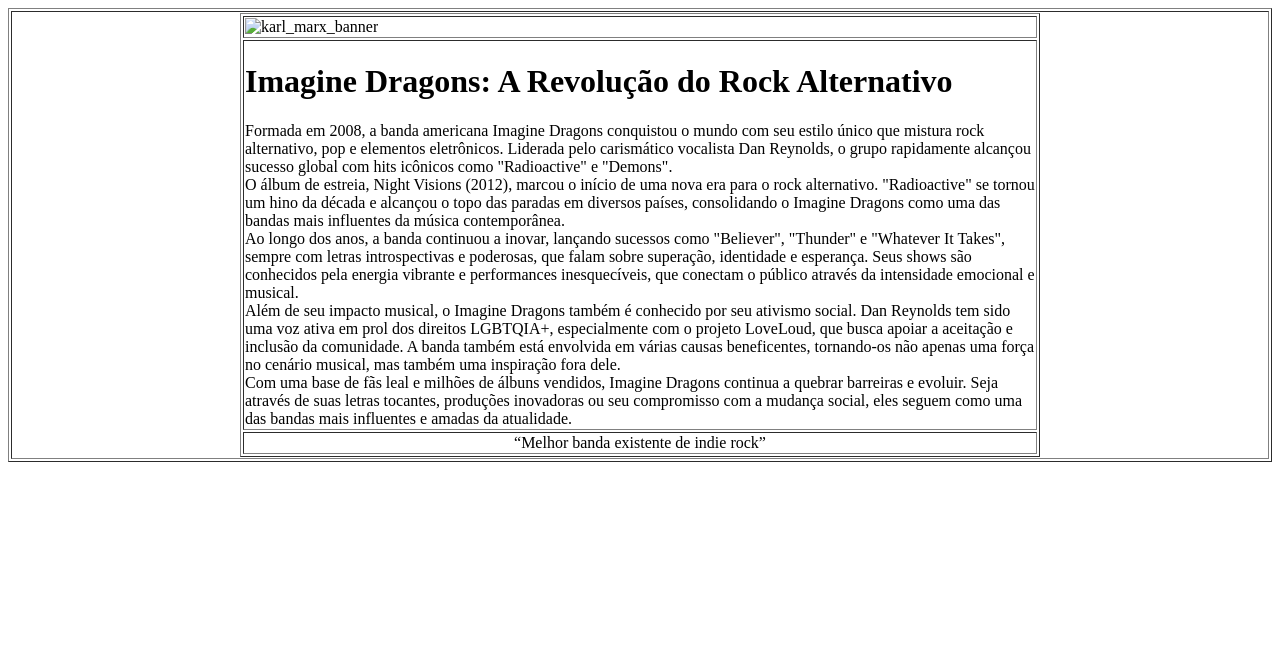
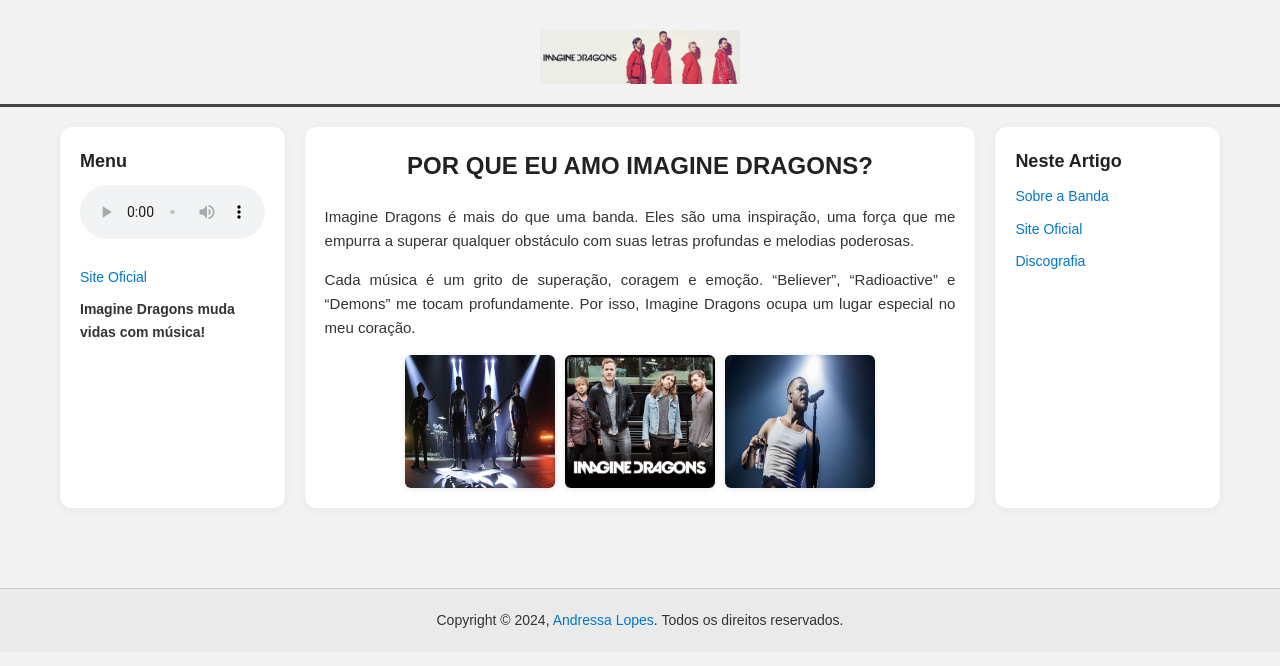
Before and after one commit to AndreessaLopes/dio_wikipedia, a plain HTML site: page index.html in a window 1280 px wide. Drawn offline with Linux system fonts and the light colour scheme.

Commit message:
Refactor code structure for improved readability and maintainability

```diff
--- /dev/null
+++ b/assets/css/style.css
@@ -0,0 +1,165 @@
+/* Reset geral */
+* {
+    margin: 0;
+    padding: 0;
+    box-sizing: border-box;
+}
+
+/* Corpo do site */
+body {
+    font-family: Arial, sans-serif;
+    background-color: #f2f2f2;
+    color: #333;
+    line-height: 1.6;
+}
+
+/* Logo */
+.logo {
+    display: flex;
+    justify-content: center;
+    align-items: center;
+    padding: 20px;
+    margin-top: 10px;
+}
+
+/* Barra horizontal decorativa */
+.bar {
+    height: 3px;
+    background-color: #444;
+    margin-bottom: 20px;
+}
+
+/* Estrutura geral */
+.content {
+    display: flex;
+    max-width: 1200px;
+    margin: 0 auto;
+    padding: 0 20px 40px;
+    gap: 20px;
+}
+
+/* Cartões com fundo branco e sombra */
+.sidebar,
+.main,
+.anchors {
+    background-color: #fff;
+    padding: 20px;
+    border-radius: 12px;
+    box-shadow: 0 2px 10px rgba(0, 0, 0, 0.05);
+}
+
+/* Larguras principais */
+.sidebar {
+    width: 20%;
+}
+
+.main {
+    width: 60%;
+}
+
+.anchors {
+    width: 20%;
+}
+
+/* Cabeçalhos */
+.sidebar h2,
+.anchors h2 {
+    font-size: 18px;
+    margin-bottom: 10px;
+    color: #222;
+    font-weight: bold;
+}
+
+.main h1 {
+    font-size: 24px;
+    margin-bottom: 20px;
+    text-align: center;
+    color: #222;
+}
+
+/* Parágrafos */
+.main p {
+    margin-bottom: 15px;
+    text-align: justify;
+    font-size: 15px;
+}
+
+/* Galeria de imagens */
+.main div {
+    display: flex;
+    flex-wrap: wrap;
+    gap: 12px;
+    justify-content: center;
+}
+
+.main img {
+    width: 150px;
+    height: auto;
+    border-radius: 6px;
+    box-shadow: 0 1px 6px rgba(0, 0, 0, 0.1);
+}
+
+/* Listas e links */
+.sidebar ul,
+.anchors ul {
+    list-style: none;
+    padding-left: 0;
+    margin-top: 10px;
+}
+
+.sidebar li,
+.anchors li {
+    margin-bottom: 10px;
+    font-size: 14px;
+    color: #333;
+}
+
+/* Links padrão e hover */
+.sidebar a,
+.anchors a,
+.footer a {
+    color: #0077cc;
+    text-decoration: none;
+    transition: 0.3s;
+}
+
+.sidebar a:hover,
+.anchors a:hover,
+.footer a:hover {
+    color: #005fa3;
+    text-decoration: underline;
+}
+
+/* Player de áudio */
+.sidebar audio {
+    width: 100%;
+    margin-bottom: 10px;
+}
+
+/* Rodapé */
+.footer {
+    text-align: center;
+    padding: 20px;
+    background-color: #eaeaea;
+    border-top: 1px solid #ccc;
+    font-size: 14px;
+    margin-top: 40px;
+}
+
+/* Responsividade */
+@media (max-width: 900px) {
+    .content {
+        flex-direction: column;
+        gap: 20px;
+    }
+
+    .sidebar,
+    .main,
+    .anchors {
+        width: 100%;
+    }
+
+    .main div {
+        justify-content: center;
+    }
+}
--- a/index.html
+++ b/index.html
@@ -1,46 +1,90 @@
 <!DOCTYPE html>
-<html lang="en">
+<html lang="pt-br">
+  <head>
+    <meta charset="UTF-8" />
+    <meta http-equiv="X-UA-Compatible" content="IE=edge" />
+    <meta name="viewport" content="width=device-width, initial-scale=1.0" />
+    <title>Página Principal - Imagine Dragons</title>
+    <link rel="stylesheet" href="assets/css/style.css" />
+  </head>
+  <body>
+    <div>
+      <div class="logo">
+        <img src="assets/images/logo.jpg" width="200" alt="Logo do site" />
+      </div>
+    </div>
 
-<head>
-    <meta charset="UTF-8">
-    <meta name="viewport" content="width=device-width, initial-scale=1.0">
-    <title>Document</title>
-</head>
+    <div class="bar"></div>
 
-<body>
-    <table border="1px" width="100%" height="100%">
-        <tr>
-            <td>
-                <table border="1px" width="800px" height="100%" style="margin: 0 auto;">
-                    <tr width="100%" height="15%">
-                        <td colspan="2">
-                            <img src="banner_imagine.jpg" alt="karl_marx_banner" style="width: 100%; height: 100%; object-fit: contain;">
-                        </td>
-                    </tr>
-                    <tr width="100%">
-                        <td width="20%">
-                            <h1>Imagine Dragons: A Revolução do Rock Alternativo</h1>
+    <div class="content">
+      <div class="sidebar">
+        <h2>Menu</h2>
+        <ul>
+          <li>
+            <audio controls>
+              <source
+                src="assets/media/ImagineDragons-Believer.mp3"
+                type="audio/mp3"
+              />
+              Seu navegador não suporta o elemento de áudio.
+            </audio>
+          </li>
+          <li>
+            <a href="https://www.imaginedragonsmusic.com/">Site Oficial</a>
+          </li>
+          <li><strong>Imagine Dragons muda vidas com música!</strong></li>
+        </ul>
+      </div>
 
-                            Formada em 2008, a banda americana Imagine Dragons conquistou o mundo com seu estilo único que mistura rock alternativo, pop e elementos eletrônicos. Liderada pelo carismático vocalista Dan Reynolds, o grupo rapidamente alcançou sucesso global com hits icônicos como "Radioactive" e "Demons". <br>
+      <div class="main">
+        <h1>POR QUE EU AMO IMAGINE DRAGONS?</h1>
+        <p>
+          Imagine Dragons é mais do que uma banda. Eles são uma inspiração, uma
+          força que me empurra a superar qualquer obstáculo com suas letras
+          profundas e melodias poderosas.
+        </p>
+        <p>
+          Cada música é um grito de superação, coragem e emoção. “Believer”,
+          “Radioactive” e “Demons” me tocam profundamente. Por isso, Imagine
+          Dragons ocupa um lugar especial no meu coração.
+        </p>
+        <div style="display: flex; gap: 10px; flex-wrap: wrap">
+          <img
+            src="assets/images/id1.jpg"
+            alt="Show do Imagine Dragons"
+            width="150"
+          />
+          <img
+            src="assets/images/id2.jpg"
+            alt="Banda Imagine Dragons"
+            width="150"
+          />
+          <img
+            src="assets/images/id3.jpg"
+            alt="Dan Reynolds cantando"
+            width="150"
+          />
+        </div>
+      </div>
 
-                            O álbum de estreia, Night Visions (2012), marcou o início de uma nova era para o rock alternativo. "Radioactive" se tornou um hino da década e alcançou o topo das paradas em diversos países, consolidando o Imagine Dragons como uma das bandas mais influentes da música contemporânea. <br>
+      <div class="anchors">
+        <h2>Neste Artigo</h2>
+        <ul>
+          <li><a href="#main">Sobre a Banda</a></li>
+          <li>
+            <a href="https://www.imaginedragonsmusic.com/">Site Oficial</a>
+          </li>
+          <li><a href="#">Discografia</a></li>
+        </ul>
+      </div>
+    </div>
 
-                            Ao longo dos anos, a banda continuou a inovar, lançando sucessos como "Believer", "Thunder" e "Whatever It Takes", sempre com letras introspectivas e poderosas, que falam sobre superação, identidade e esperança. Seus shows são conhecidos pela energia vibrante e performances inesquecíveis, que conectam o público através da intensidade emocional e musical. <br>
-
-                            Além de seu impacto musical, o Imagine Dragons também é conhecido por seu ativismo social. Dan Reynolds tem sido uma voz ativa em prol dos direitos LGBTQIA+, especialmente com o projeto LoveLoud, que busca apoiar a aceitação e inclusão da comunidade. A banda também está envolvida em várias causas beneficentes, tornando-os não apenas uma força no cenário musical, mas também uma inspiração fora dele. <br>
-
-                            Com uma base de fãs leal e milhões de álbuns vendidos, Imagine Dragons continua a quebrar barreiras e evoluir. Seja através de suas letras tocantes, produções inovadoras ou seu compromisso com a mudança social, eles seguem como uma das bandas mais influentes e amadas da atualidade. <br>
-                        </td>
-                    </tr>
-                    <tr width="100%" height="10%">
-                        <td colspan="2" style="text-align: center;">
-                            <q>Melhor banda existente de indie rock</q>
-                        </td>
-                    </tr>
-                </table>
-            </td>
-        </tr>
-    </table>
-</body>
-
+    <div class="footer">
+      <p>
+        Copyright © 2024,
+        <a href="https://github.com/AndreessaLopes">Andressa Lopes</a>. Todos os
+        direitos reservados.
+      </p>
+    </div>
+  </body>
 </html>
```
Also changed, not shown: assets/images/id1.jpg (added), assets/images/id2.jpg (added), assets/images/id3.jpg (added), assets/images/logo.jpg (added), 1 other file.
